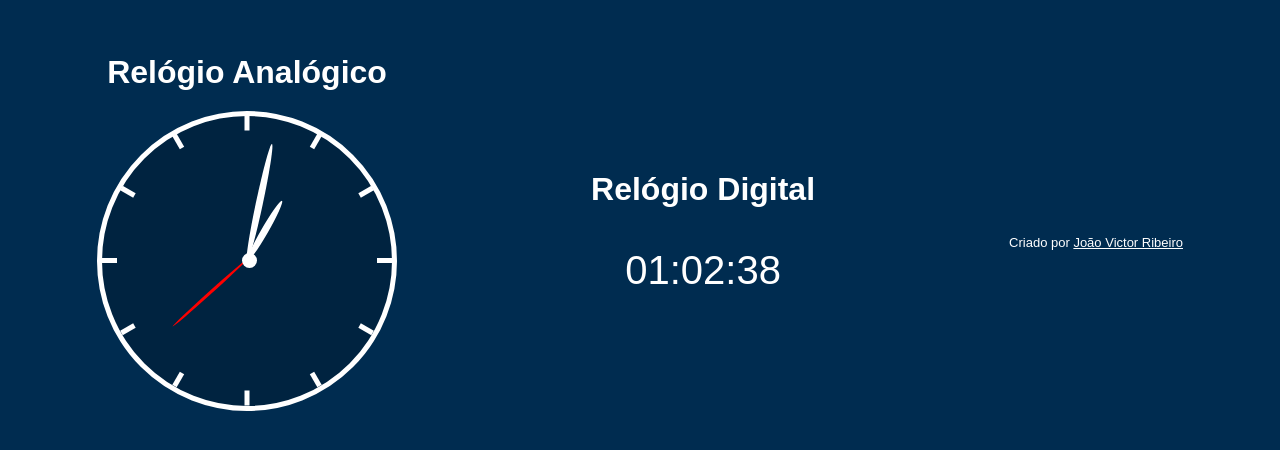
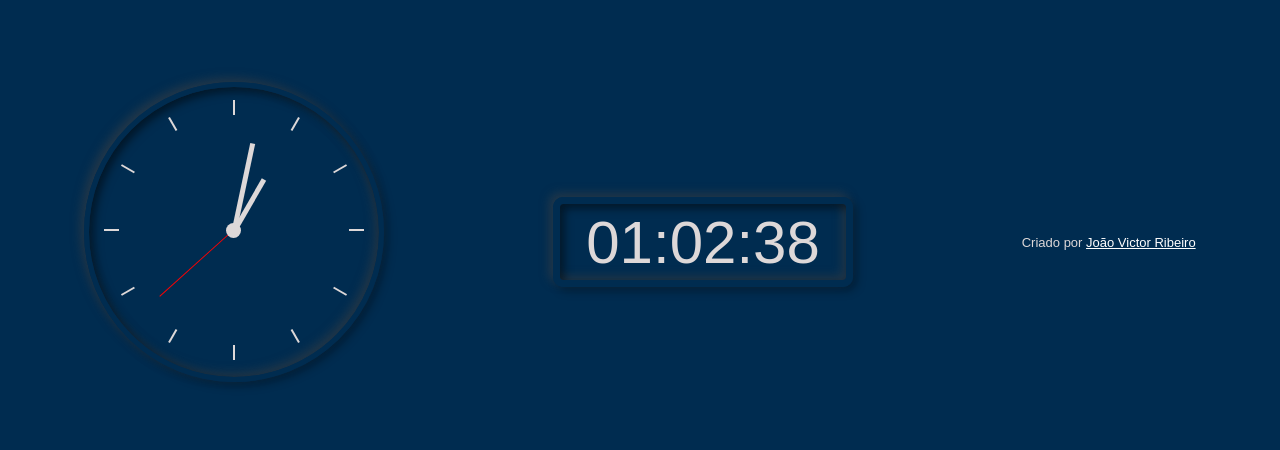
Before and after one commit to joaoribdahora/Relogio, a plain HTML site: page index.html in a window 1280 px wide. Shown: the part 168-618 px from the top of the page. Drawn offline with Linux system fonts and the light colour scheme.

Commit message:
Modificação do layout

```diff
--- a/index.html
+++ b/index.html
@@ -9,7 +9,6 @@
 </head>
 <body>
     <div class="layout">
-        <h1>Relógio Analógico</h1>
 
         <div class="relogio">
             <div class="riscos">
@@ -35,7 +34,6 @@
     </div>
     </div>
     <div class="layout" >
-        <h1>Relógio Digital</h1>
         <div class="digital">--:--:--</div>
     </div>
     <footer>Criado por <a href="https://github.com/joaoribdahora" target="_blank">João Victor Ribeiro</a></footer>
--- a/style.css
+++ b/style.css
@@ -21,17 +21,17 @@ a{
     flex-direction: column;
     align-items: center;
 }
-h1 {
-    color: #FFF;
-    margin-bottom: 20px;
-}
-
 .relogio {
     width: 300px;
     height: 300px;
-    border: 5px solid #FFF;
+    border: 5px solid rgb(0, 44, 80);
     border-radius: 50%;
-    background-color: rgba(0, 0, 0, 0.2);
+
+    /* Para adicionar mais de uma característica em um mesmo elemento, se deve separar por vírgula*/
+    box-shadow: -4px -4px 10px rgba(67,67,67,0.5),
+                inset 4px 4px 10px rgba(0,0,0,0.5),
+                inset -4px -4px 10px rgba(67,67,67,0.5),
+                4px 4px 10px rgba(0,0,0,0.3);
 }
 
 .riscos {
@@ -42,8 +42,8 @@ h1 {
     margin-top: -3px;
 }
 .risco {
-    width: 145px;
-    height: 5px;
+    width: 130px;
+    height: 2px;
     position: absolute;
     transform-origin: left;
     display: flex;
@@ -52,7 +52,7 @@ h1 {
 .risco .ponto {
     width: 15px;
     height: 100%;
-    background-color: #FFF;
+    background-color:rgb(221, 216, 216);;
 }
 
 .ponteiros {
@@ -66,42 +66,52 @@ h1 {
     transform-origin: left; /* Essa linha faz com que a origem do ponteiro fique para o lado esquerdo da div, dessa forma ela irá rotacionar ao redor desse eixo.
     Caso não tenha esse comando, a div iria rotacionar no eixo que passa pelo seu próprio centro*/
     transform: rotate(0deg); /* Essa linha faz a div rotacionar em uma determinada quantidade x de graus*/
-    border-radius: 50%;
     position: absolute;
 }
 
 .p_s {
     width: 100px;
-    height: 3px;
+    height: 1px;
     background-color: #F00;
 }
 .p_m {
-    width: 120px;
-    height: 7px;
-    background-color: #FFF;
+    width: 90px;
+    height: 5px;
+    background-color: rgb(221, 216, 216);
 }
 .p_h {
-    width: 70px;
-    height: 7px;
-    background-color: #FFF;
+    width: 60px;
+    height: 5px;
+    background-color: rgb(221, 216, 216);;
 }
 .encaixe {
     width: 15px;
     height: 15px;
-    background-color: #FFF;
+    background-color: rgb(221, 216, 216);;
     border-radius: 50%;
     position: absolute;
-    margin-top: -5px;
-    margin-left: -5px;
+    margin-top: -6px;
+    margin-left: -8px;
 }
 .digital {
-    color: #FFF;
-    font-size: 40px;
+    width: 300px;
+    height: 90px;
+    display: flex;
+    justify-content: center;
+    align-items: center;
+    border: 7px solid rgb(0, 44, 80);
+    border-radius: 10px;
+    box-shadow: -4px -4px 10px rgba(67,67,67,0.5),
+                inset 4px 4px 10px rgba(0,0,0,0.5),
+                inset -4px -4px 10px rgba(67,67,67,0.5),
+                4px 4px 10px rgba(0,0,0,0.3);
+    color: rgb(221, 216, 216);
+    font-size: 60px;
     margin-top: 20px;
 }
 
 footer {
     margin-top: 20px;
-    color: #FFF;
+    color:  rgb(221, 216, 216);
     font-size: 13px;
 }
```
